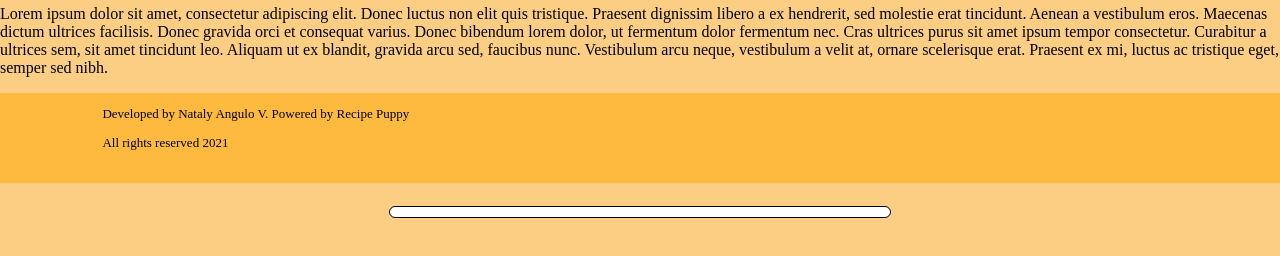
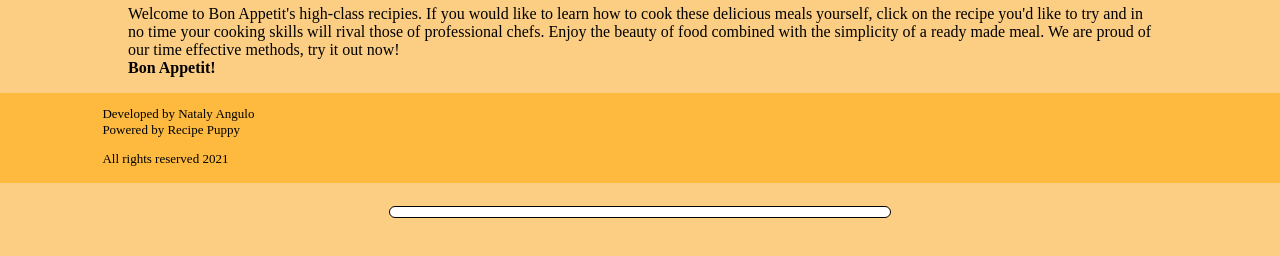
Before and after one commit to agirlcodes/Javascript-Project, a plain HTML site: page recipe.html in a window 1280 px wide. Shown: the part 188-444 px from the top of the page. Drawn offline with nearby package versions, Linux system fonts and the light colour scheme; no server answers.

Commit message:
content writing

```diff
--- a/js/animation.js
+++ b/js/animation.js
@@ -9,7 +9,6 @@ let chopstickTwo = document.getElementById('stick2');
 
 noodleOne.addEventListener('click', function(event) {
   event.preventDefault();
-  console.log("hello");
 
   noodleOne.classList.remove('noodle-animation1');
   // keeps the width of the element.
--- a/js/recipe.js
+++ b/js/recipe.js
@@ -6,7 +6,6 @@ const dataRequest = async () => {
 };
 document.addEventListener("DOMContentLoaded", async () => {
 	const dataValue = await dataRequest();
-	console.log(dataValue);
 	for (const value of dataValue.results) {
 		const mainData = document.querySelector("#display");
 		mainData.innerHTML += `
@@ -46,9 +45,7 @@ const searchButton = document.querySelector('#search-button');
 
 	document.querySelector("#display").addEventListener("click", function (e) {
 		getFigcaption = e.target.parentElement.innerText;
-		console.log(getFigcaption);
 		const findAside = document.querySelector("aside");
-		console.log(findAside);
 		findAside.style.display = "block";
 
 		for (const value of dataValue.results) {
@@ -70,11 +67,8 @@ const searchButton = document.querySelector('#search-button');
 	});
 });
 document.querySelector("aside").addEventListener("click", function (x) {
-	// console.log(x);
 	const aside = x.path[3];
-	console.log(aside);
 	if (aside.style.display === "block") {
-		console.log(x);
 		aside.style.display = "none";
 	}
 });
--- a/recipe.html
+++ b/recipe.html
@@ -43,13 +43,11 @@
         </form>
             <div id="results"></div>
         <article>
-            <p>Lorem ipsum dolor sit amet, consectetur adipiscing elit. Donec luctus non elit quis tristique. Praesent
-                dignissim libero a ex hendrerit, sed molestie erat tincidunt. Aenean a vestibulum eros. Maecenas dictum
-                ultrices facilisis. Donec gravida orci et consequat varius. Donec bibendum lorem dolor, ut fermentum
-                dolor fermentum nec. Cras ultrices purus sit amet ipsum tempor consectetur. Curabitur a ultrices sem,
-                sit amet tincidunt leo. Aliquam ut ex blandit, gravida arcu sed, faucibus nunc. Vestibulum arcu neque,
-                vestibulum a velit at, ornare scelerisque erat. Praesent ex mi, luctus ac tristique eget, semper sed
-                nibh.</p>
+            <p>Welcome to Bon Appetit's high-class recipies. If you would like to learn how to cook these delicious meals yourself, click on the recipe you'd like to try and in no time your
+                cooking skills will rival those of professional chefs. Enjoy the beauty of food combined with the simplicity of a ready made meal. We are proud of our time effective methods, try it out now!
+                <br>
+                <b>Bon Appetit!</b>
+            </p>
         </article>
         <main>
             <div id="display"></div>
@@ -59,7 +57,7 @@
             <div id="overlay"></div>
         </aside>
         <footer>
-            <p>Developed by Nataly Angulo V. Powered by Recipe Puppy</p>
+            <p>Developed by Nataly Angulo <br> Powered by Recipe Puppy</p>
             <p>All rights reserved 2021</p>
         </footer>
     </div>
--- a/scss/mixins.scss
+++ b/scss/mixins.scss
@@ -14,18 +14,16 @@
             color: rgb(0, 0, 0);
         }
         a:hover{
-            text-decoration-style: double;
+            text-decoration: double;
         }
     }
 @mixin logo{
     h1{
-        // margin-top: 50px;
         letter-spacing: 2px;
         z-index: 2;
         text-align: center;
         font-family:$navText;
         font-weight: lighter;
-        // justify-content: start;
         text-decoration: underline;
     }
     .container{
--- a/scss/recipe-puppy.scss
+++ b/scss/recipe-puppy.scss
@@ -7,6 +7,13 @@ body{
 	margin: 0%;
 	margin-top: 10%;
 	// width: 0%;
+}
+form{
+	p{
+		padding-left: 25%;
+		padding-right: 25%;
+		text-align: center;
+	}
 }
 @media screen and(min-width:650.5px){
 	header{
--- a/scss/recipe.scss
+++ b/scss/recipe.scss
@@ -32,6 +32,10 @@ body{
             }
         }
     }
+}
+article{
+    padding-left: 10%;
+    padding-right: 10%;
 }
 @media screen and(min-width:800.5px){
     .gridContainer{
```
Also changed, not shown: index.html (+2 -1 lines), recipe-puppy.html (+4 -1 lines), css/recipe-puppy.css, css/recipe.css, 2 other files.
